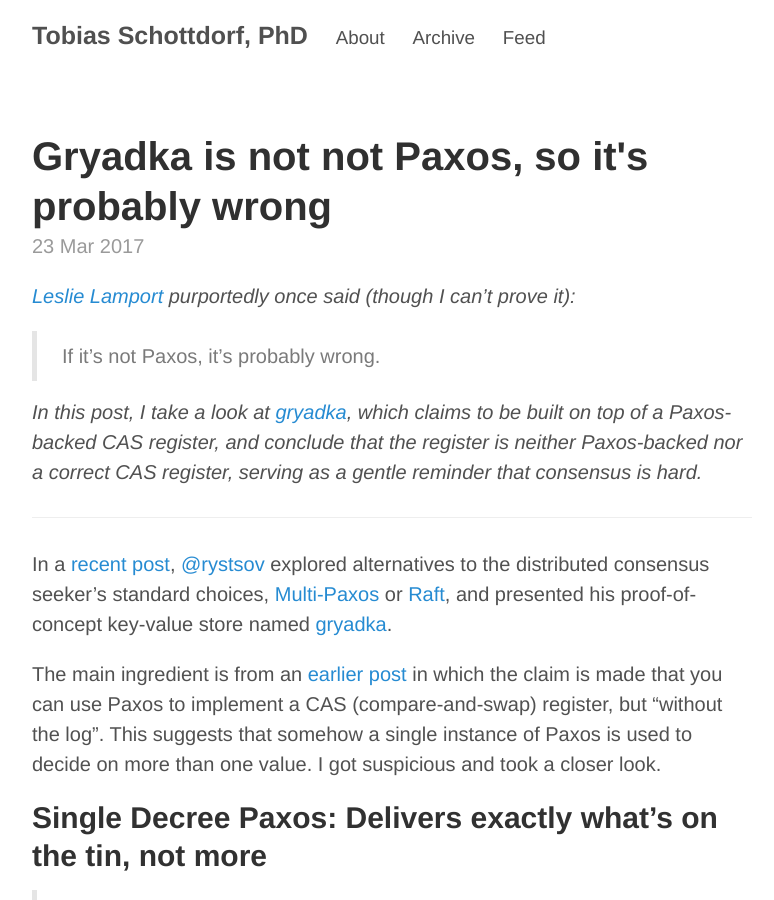
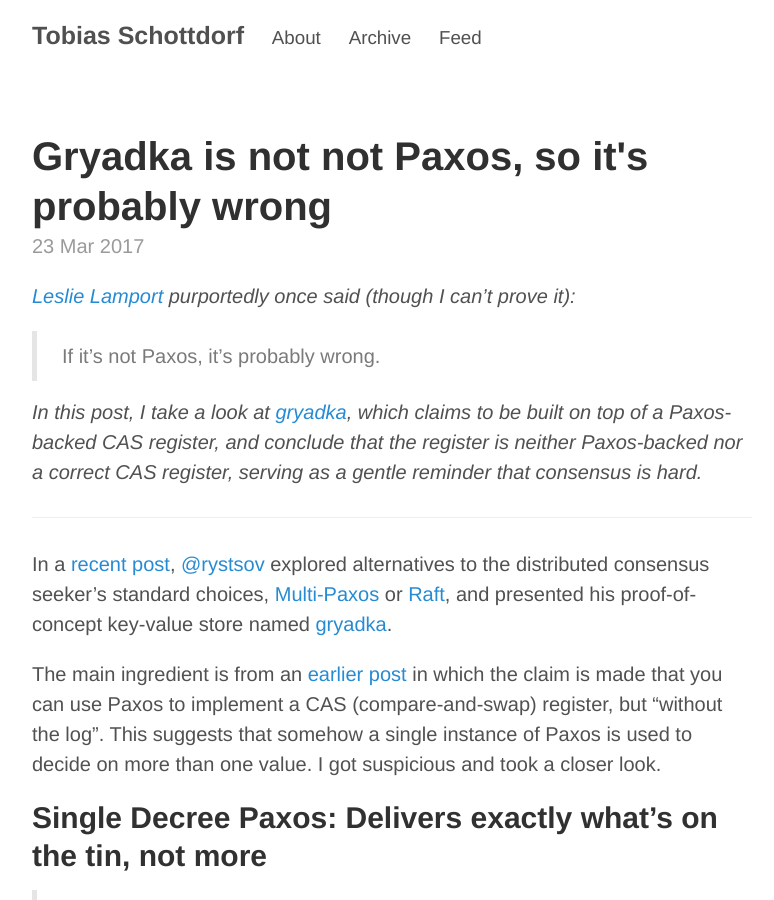
Before and after one commit to tbg/tbg.github.io, a Jekyll site: the page built from index.html, in a window 1280 px wide and 900 px high. Shown: the whole window, without its empty margins (248-1022 px from the left). Built offline with Jekyll 4.4.1, drawn with Linux system fonts in a browser that asks for light colours; the list of posts is cut into pages by our own code.

Commit message:
Remove PhD

```diff
--- a/_config.yml
+++ b/_config.yml
@@ -8,7 +8,7 @@
 permalink:        pretty
 
 # Setup
-title:            Tobias Schottdorf, PhD
+title:            Tobias Schottdorf
 tagline:          'Stuff I Ran Into'
 url:              http://tschottdorf.github.io/
 shorturl:         tschottdorf.github.io
```
